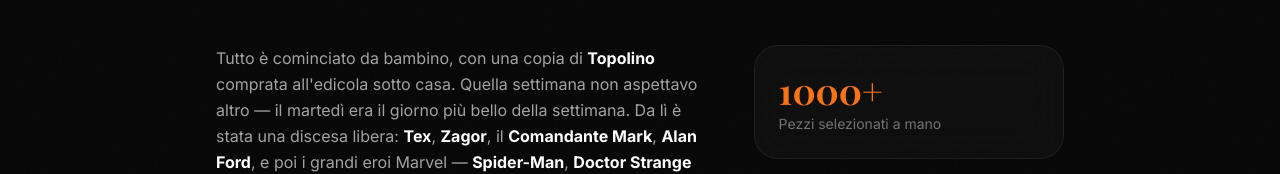
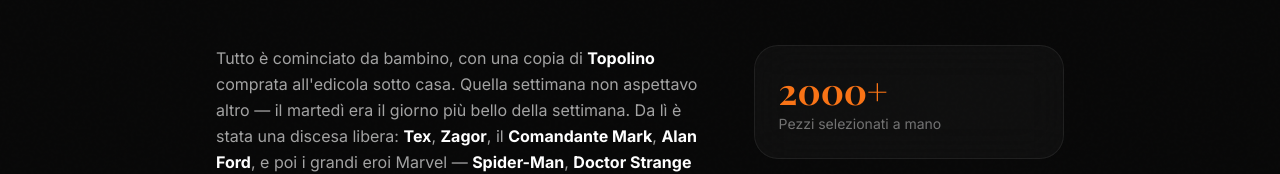
Before and after one commit to Almorigi/BAZARPOP, a Next.js app: page /chi-siamo in a window 1280 px wide. Shown: the part 300-474 px from the top of the page. Built offline with nearby package versions, Linux system fonts and the light colour scheme; a web font is replaced by a local one.

Commit message:
fix: 2000+ in chi siamo

```diff
--- a/app/chi-siamo/page.tsx
+++ b/app/chi-siamo/page.tsx
@@ -70,7 +70,7 @@
 
         <div className="md:col-span-2 flex flex-col gap-4">
           <div className="glass rounded-3xl p-6 border border-border">
-            <div className="font-serif text-4xl font-bold text-accent mb-1">1000+</div>
+            <div className="font-serif text-4xl font-bold text-accent mb-1">2000+</div>
             <div className="text-sm text-neutral-500">Pezzi selezionati a mano</div>
           </div>
           <div className="glass rounded-3xl p-6 border border-border">
```
